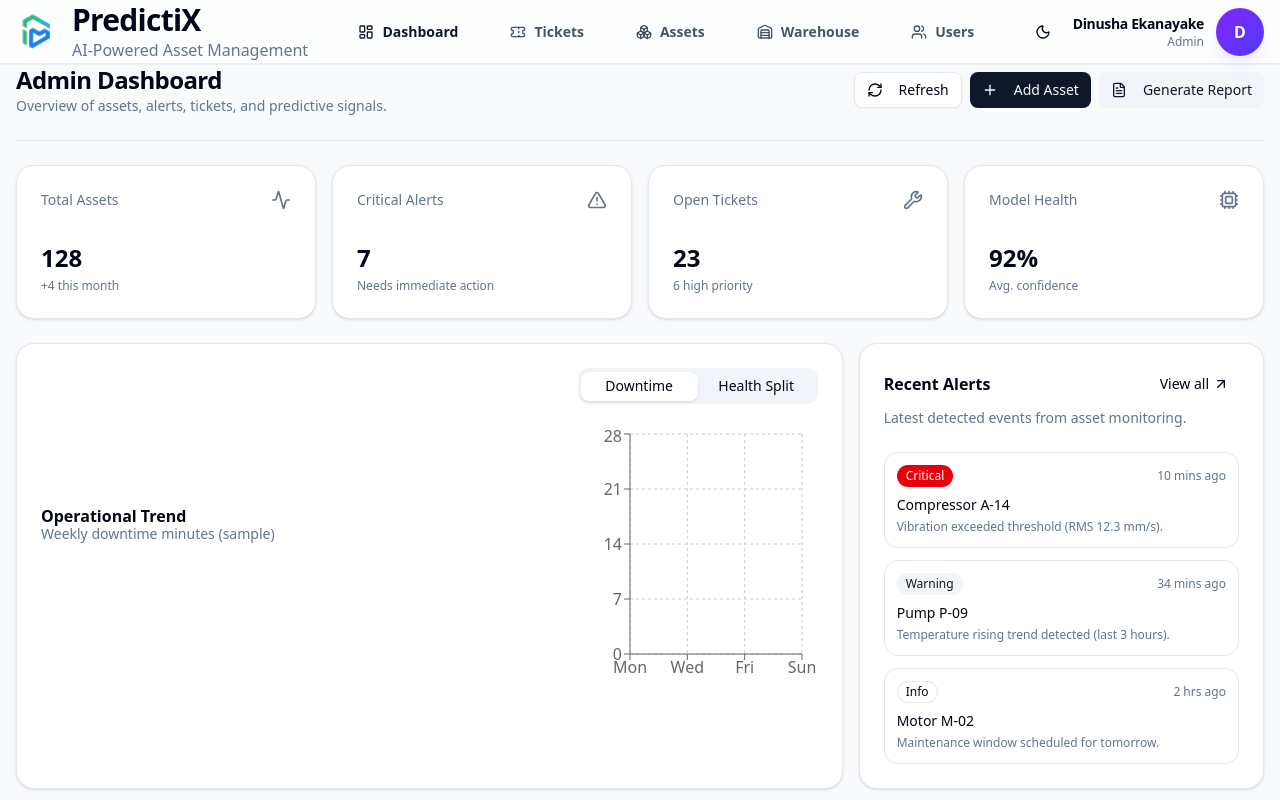
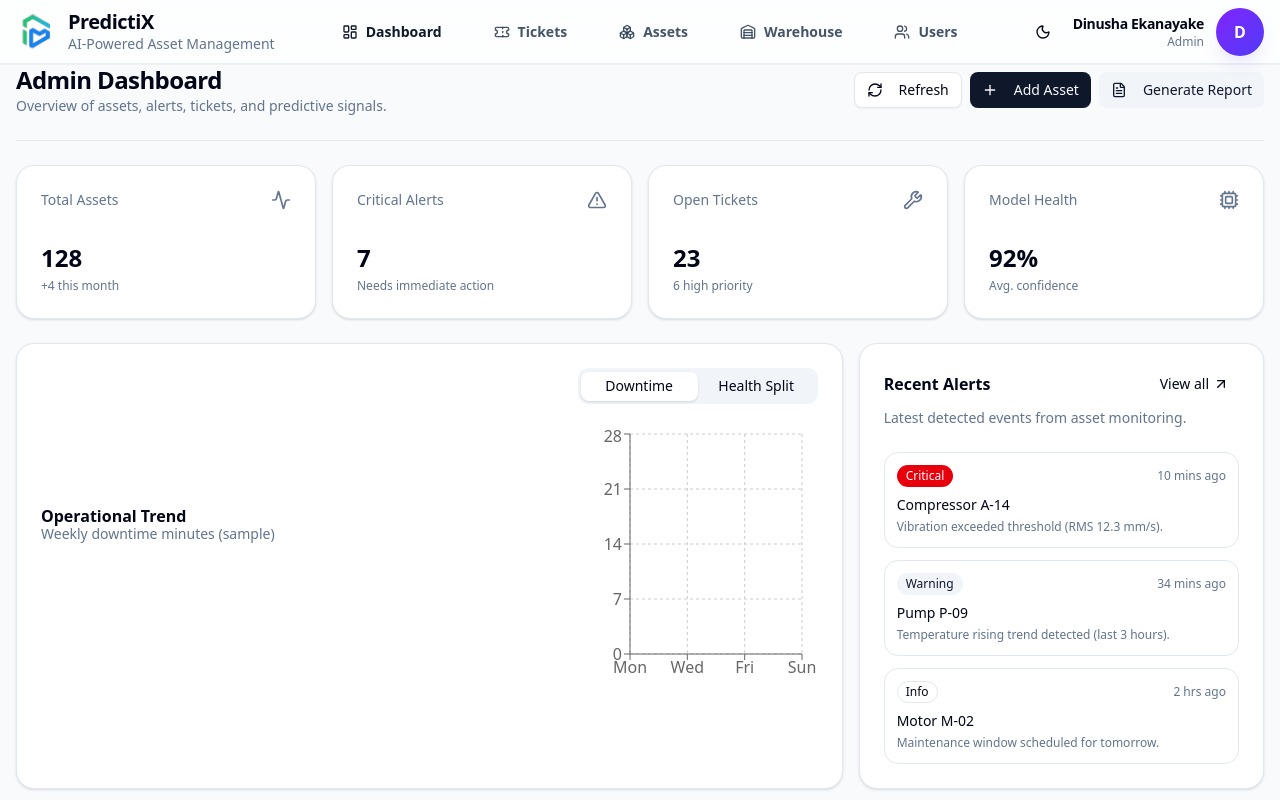
Before and after one commit to Dinusha-Ekanayake/PredictiX-Frontend, a Next.js app: page /admin/dashboard in a window 1280 px wide. Shown: the top 800 px of the page. Built offline with nearby package versions, Linux system fonts and the light colour scheme.

Commit message:
feat: update AdminNavbar component to enhance logo display and add descriptive text for improved user experience

```diff
--- a/src/components/navigation/AdminNavbar.tsx
+++ b/src/components/navigation/AdminNavbar.tsx
@@ -373,20 +373,29 @@ export default function AdminNavbar() {
             <Link href="/admin/dashboard" className="relative flex items-center gap-3">
               <PredictiXLogo
                 size={scrolled ? 30 : 40}
-                showText={!scrolled}
-                className={cn("transition-all", scrolled && "gap-2")}
+                showText={false}   // 🔥 Disable internal text
               />
-              {scrolled && (
-                <span className={cn(
+
+              <div className="leading-tight">
+                <div
+                  className={cn(
+                    "transition-all duration-300",
                     scrolled
-                    ? "text-[20px] font-medium tracking-wide"
-                    : "text-[25px] font-semibold tracking-[0.05em]"
-                )}
+                      ? "text-[16px] font-medium tracking-wide"
+                      : "text-[20px] font-semibold tracking-tight"  // 👈 CONTROL TOP SIZE HERE
+                  )}
                 >
                   PredictiX
-                </span>
-              )}
+                </div>
+
+                {!scrolled && (
+                  <div className="text-sm font-medium text-muted-foreground">
+                    AI-Powered Asset Management
+                  </div>
+                )}
+              </div>
             </Link>
+
 
             {/* Center nav */}
             <nav
```
